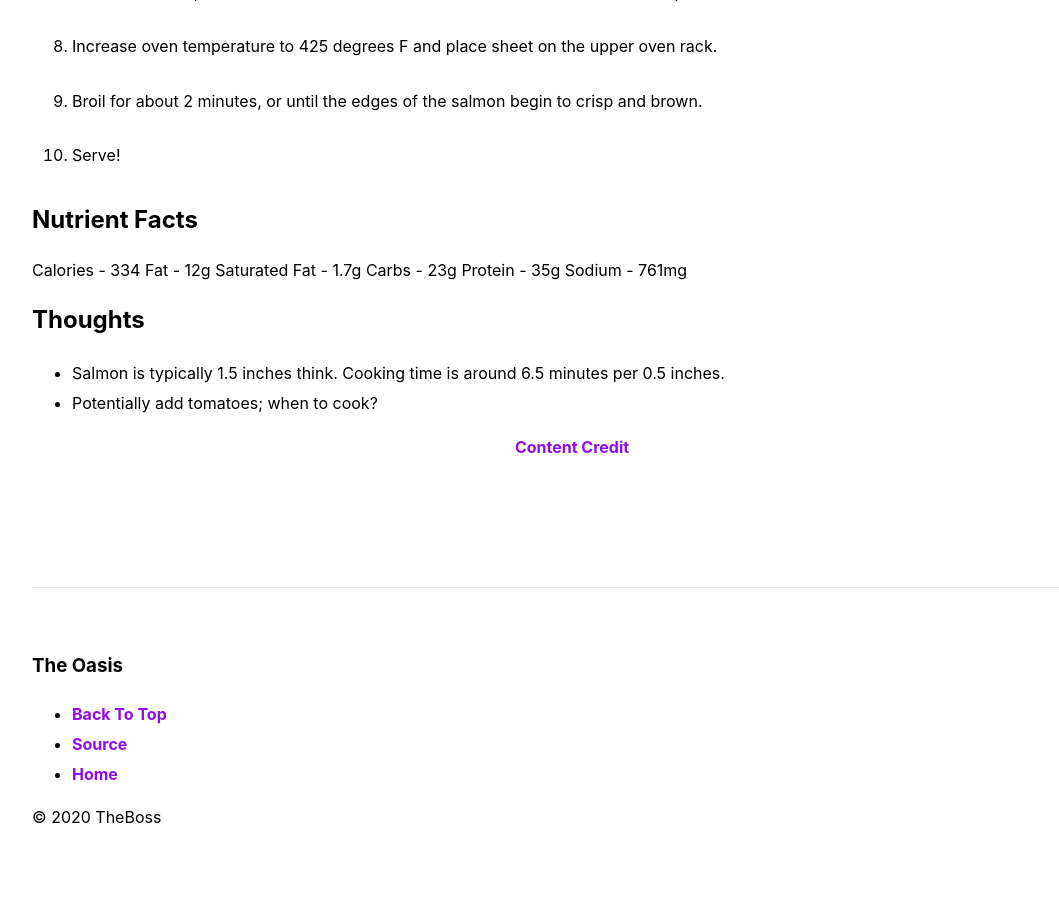
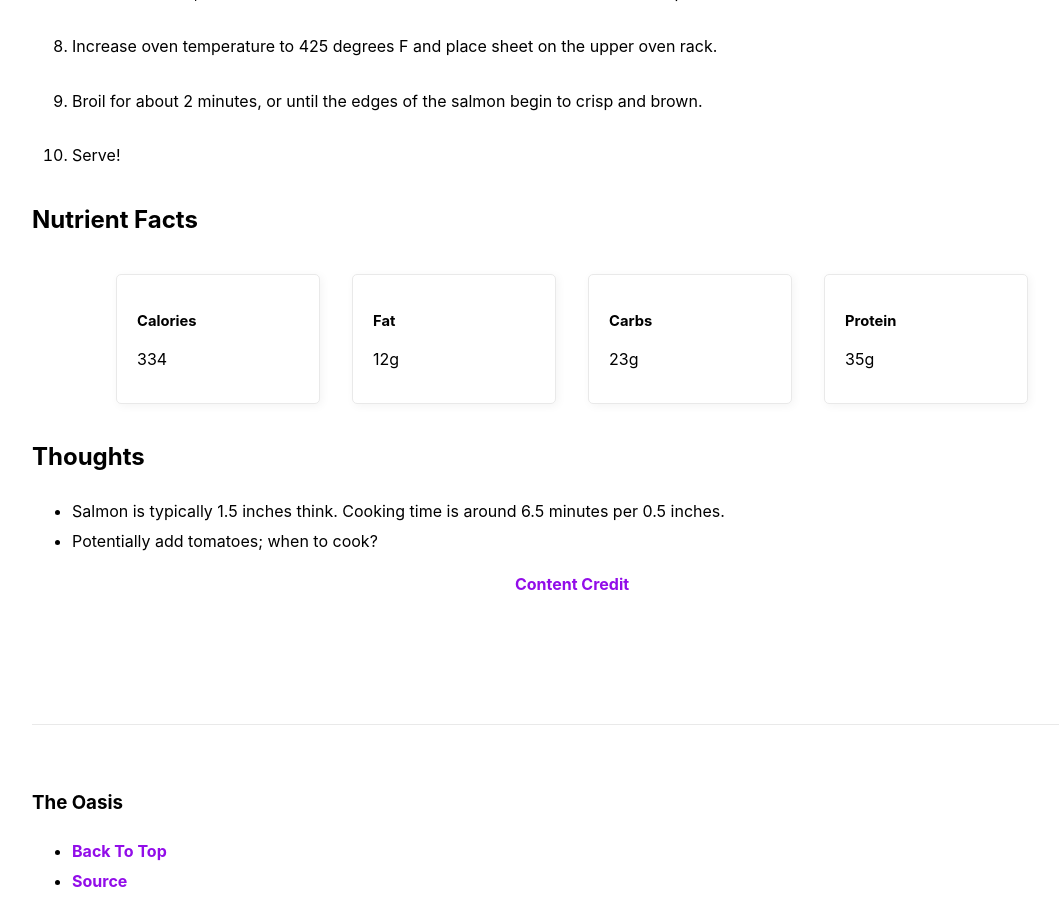
Before and after one commit to andybossert/cyber-oasis, a Jekyll site: the page built from collections/_food/spicy-sweet-orange-salmon.md, in a window 1280 px wide and 900 px high, scrolled down 1225 px. Shown: the whole window, without its empty margins (68-1127 px from the left). Built offline with Jekyll 4.4.1, drawn with Linux system fonts in a browser that asks for light colours.

Commit message:
Food Beautification Part 2 I Guess
* Added "card" layout for Nutrition Facts
* Added two new recipes Banana Bread and Peanut Blossoms
* Added some stock pictures for Fish Tacos and Knoephla Soup

```diff
--- /dev/null
+++ b/_includes/card.html
@@ -0,0 +1,18 @@
+<section>
+    <aside style="width:15%">
+        <h3 style="font-size:1.15vw;">Calories</h3>
+        <p> {{ page.cals }} </p>
+    </aside>
+    <aside style="width:15%">
+        <h3 style="font-size:1.15vw;">Fat</h3>
+        <p> {{ page.fat }} </p>
+    </aside>
+    <aside style="width:15%">
+        <h3 style="font-size:1.15vw;">Carbs</h3>
+        <p> {{ page.carbs }} </p>
+    </aside>
+    <aside style="width:15%">
+        <h3 style="font-size:1.15vw;">Protein</h3>
+        <p> {{ page.protein }} </p>
+    </aside>
+</section>
--- a/collections/_food/spicy-sweet-orange-salmon.md
+++ b/collections/_food/spicy-sweet-orange-salmon.md
@@ -41,12 +45,7 @@ credit: https://ohsweetbasil.com/sweet-and-spicy-orange-salmon-recipe/
 
 ## Nutrient Facts
 
-Calories - 334
-Fat - 12g
-Saturated Fat - 1.7g
-Carbs - 23g
-Protein - 35g
-Sodium - 761mg
+{% include card.html %}
 
 ## Thoughts
 
```
Also changed, not shown: other parts of collections/_food/spicy-sweet-orange-salmon.md (+4 -0 lines), collections/_food/banana-bread.md (added, +56 -0 lines), collections/_food/fish-tacos.md (+1 -0 lines), collections/_food/knoephla-soup.md (added, +72 -0 lines), collections/_food/peanut-blossoms.md (added, +40 -0 lines), collections/_food/skillet-shrimp-sausage-rice.md (+2 -1 lines), assets/images/food/Knoephla-Soup.jpg (added), assets/images/food/fish-tacos.jpg (added), readme.md, 2 other files.
